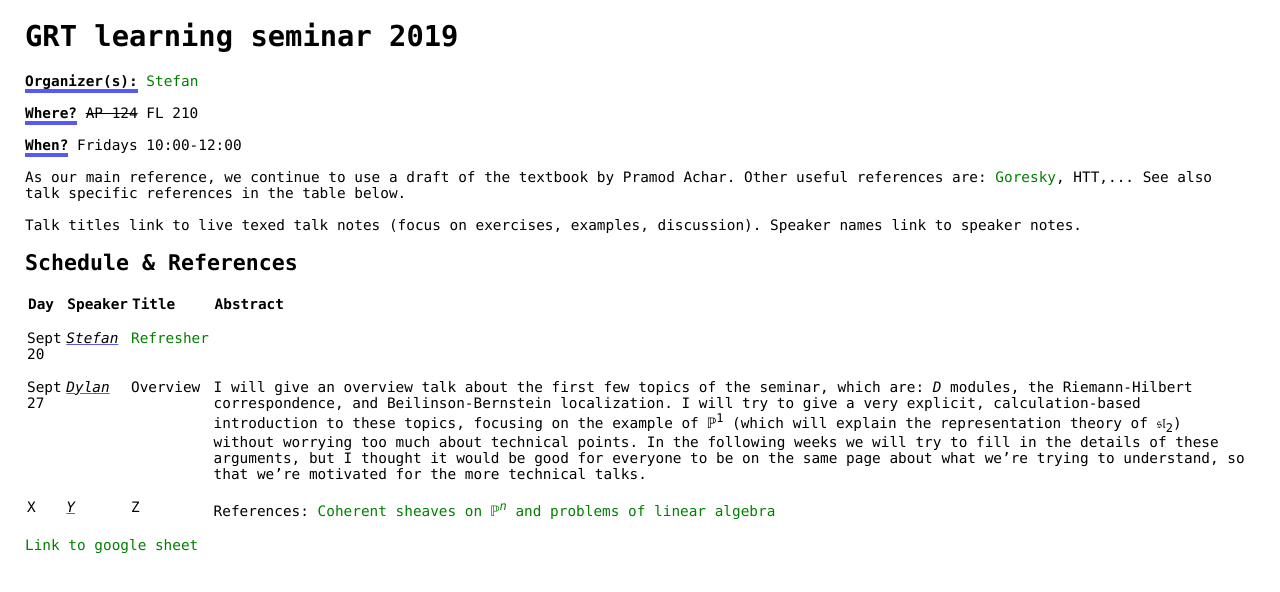
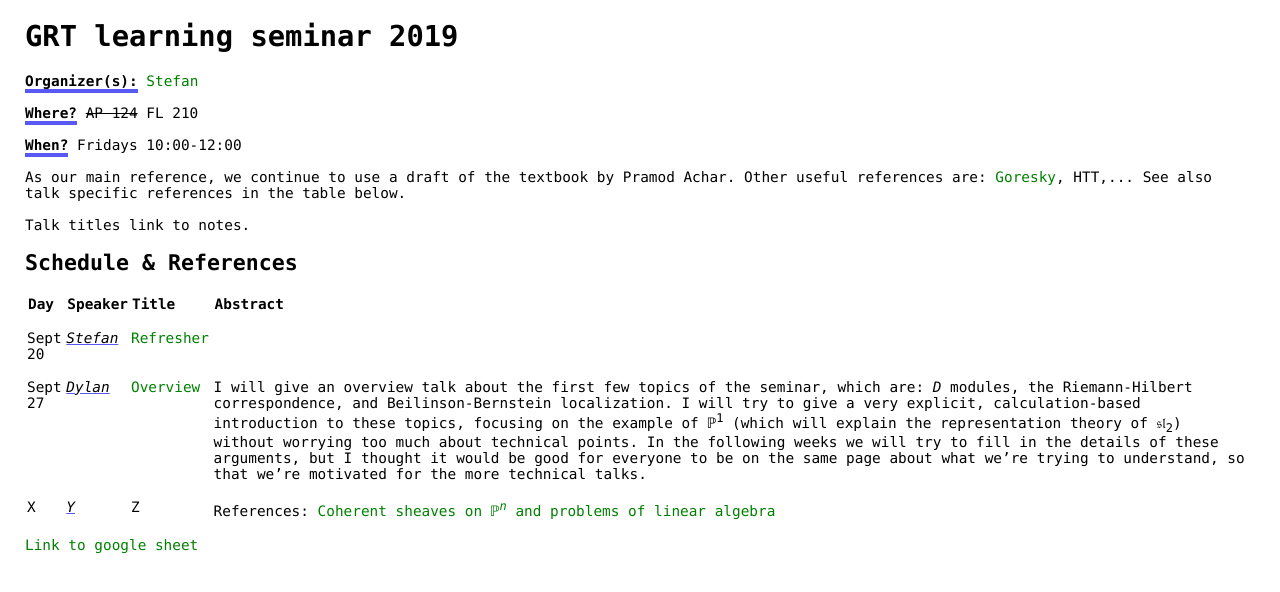
Before and after one commit to annedranowski/plane-jane, a plain HTML site: page html/ls19.html in a window 1280 px wide. Drawn offline with Linux system fonts and the light colour scheme.

Commit message:
added dbs notes

```diff
--- a/html/ls19.html
+++ b/html/ls19.html
@@ -64,8 +64,7 @@
                 <!-- http://pi.math.cornell.edu/~bfontain/courses/MATH7580/perversesheaves.pdf
 http://math.mit.edu/~sidnv/Introduction_to_Intersection_Homology.pdf -->
                 <br />
-                <div>Talk titles link to live texed talk notes (focus on exercises, examples,
-                        discussion). Speaker names link to speaker notes.</div>
+                <div>Talk titles link to notes.</div>
                 <div>
                         <h2>Schedule &amp; References</h2>
                         <table>
@@ -96,7 +95,7 @@ http://math.mit.edu/~sidnv/Introduction_to_Intersection_Homology.pdf -->
                                         <tr class="even">
                                                 <td>Sept 27</td>
                                                 <td class="speaker">Dylan</td>
-                                                <td>Overview</td>
+                                                <td><a href="db1.pdf">Overview</a></td>
                                                 <td>I will give an overview talk about the first few topics of the
                                                         seminar, which are: <span class="math inline"><em>D</em></span>
                                                         modules, the Riemann-Hilbert correspondence, and
```
